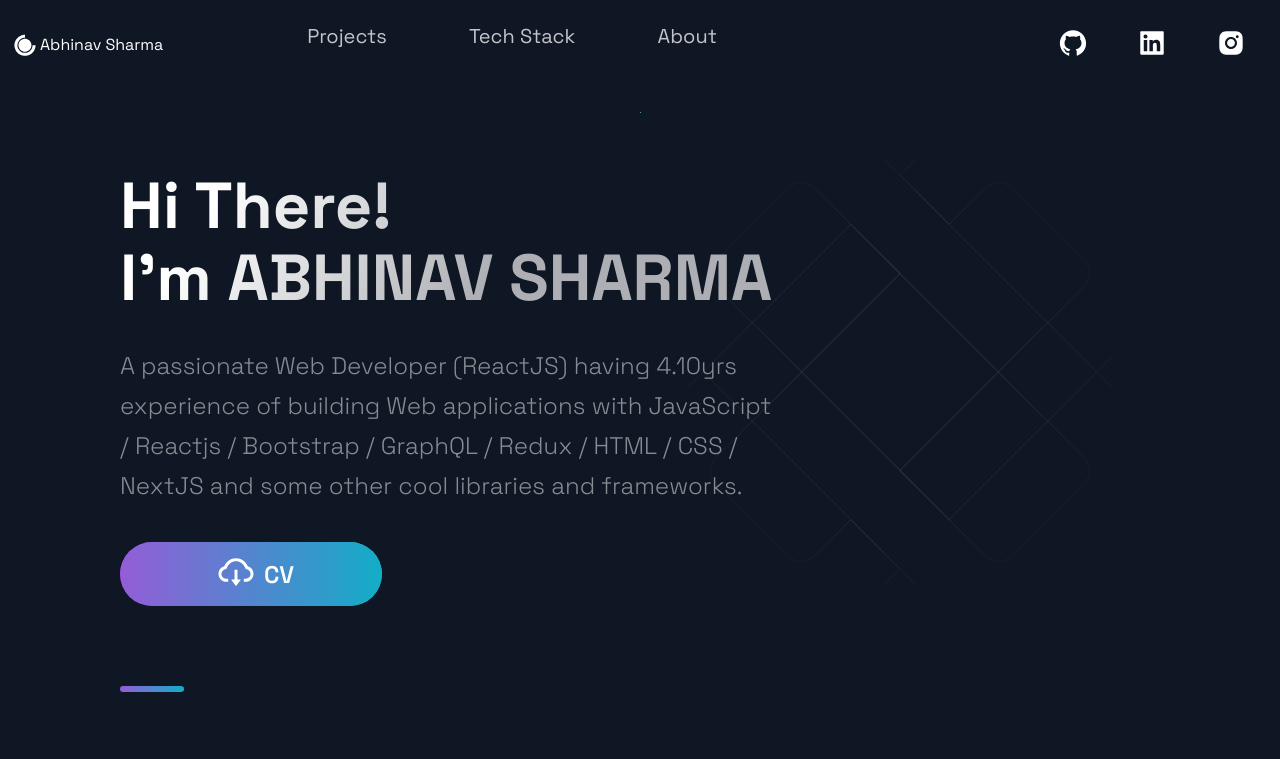
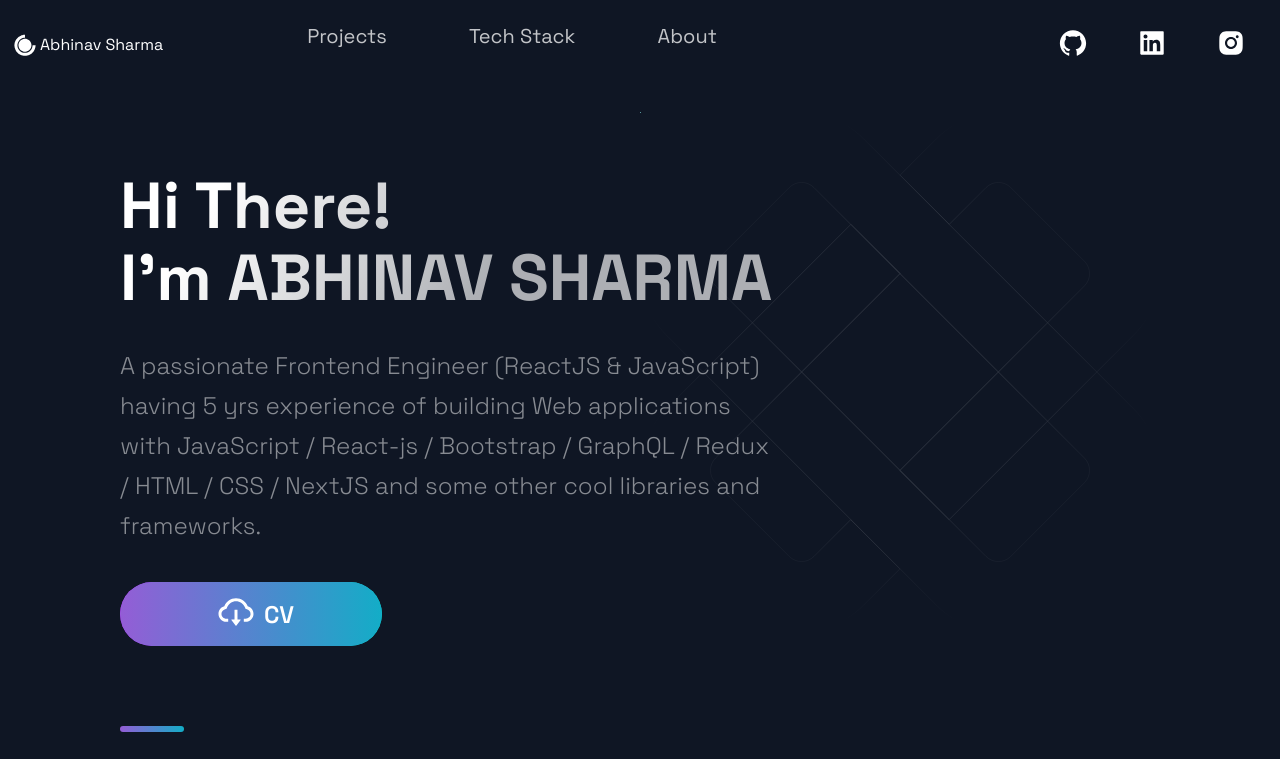
Before and after one commit to abhinav-sharma1611/portfolio, a Next.js app: page / in a window 1280 px wide. Shown: the top 759 px of the page. Built offline with nearby package versions, Linux system fonts and the light colour scheme.

Commit message:
Exp Chnages

```diff
--- a/src/components/Hero/Hero.js
+++ b/src/components/Hero/Hero.js
@@ -16,7 +16,7 @@ const Hero = (props) => (
           I'm ABHINAV SHARMA
         </SectionTitle>
         <SectionText>
-          A passionate Web Developer (ReactJS)  having 4.10yrs experience of building Web applications with JavaScript / Reactjs  / Bootstrap / GraphQL / Redux / HTML / CSS / NextJS and some other cool libraries and frameworks.
+          A passionate Frontend Engineer (ReactJS & JavaScript)  having 5 yrs experience of building Web applications with JavaScript / React-js  / Bootstrap / GraphQL / Redux / HTML / CSS / NextJS and some other cool libraries and frameworks.
         </SectionText>
         <a download href="/pdf/Abhinav-ReactJS-Resume-3.10.pdf" target="_blank"><Button><SocialIcons >
           <AiOutlineCloudDownload size="4rem" />
```
